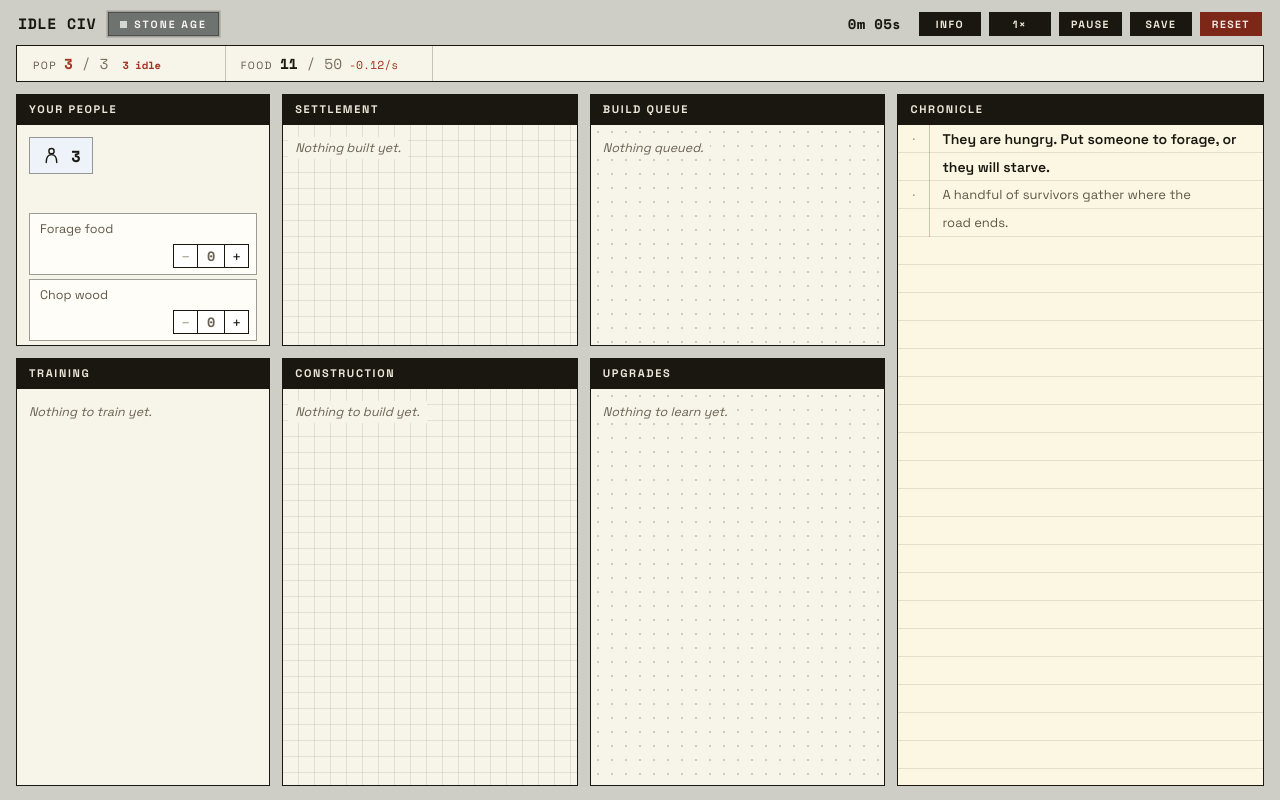
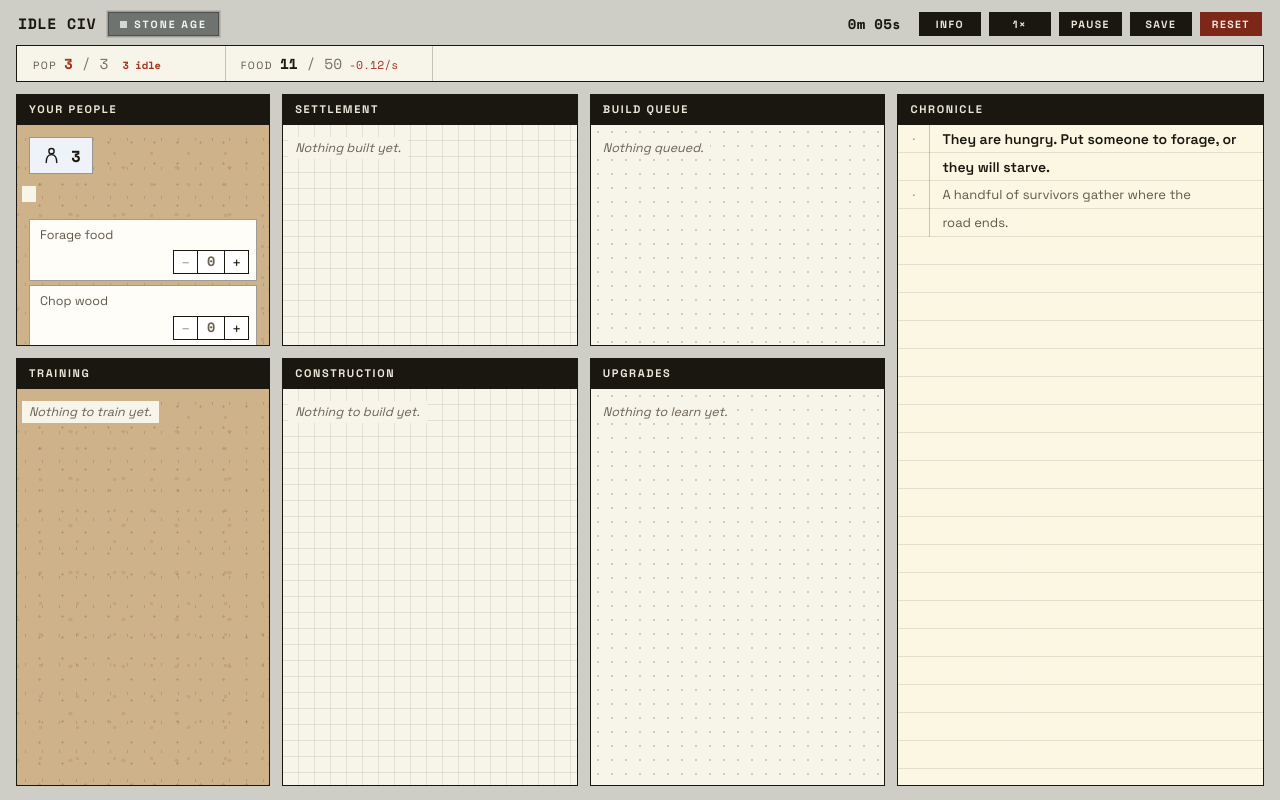
Before and after one commit to michaeldippold/idle-civ, a plain HTML site: page index.html in a window 1280 px wide. Drawn offline with nearby package versions, Linux system fonts and the light colour scheme.

Commit message:
Try corkboard for People and Training
The parked corkboard idea gets the one column still on plain stock. A
different material rather than another ruling, which is the argument for
it: People and Training are where you move bodies around, and a pinboard
is what that looks like in an office -- everything on them is already an
opaque box, so person tiles, job rows and unit cards read as cards pinned
to it.

Four speckle layers at deliberately coprime tile sizes (17/29, 23/21,
37/31, 53/47); equal or harmonic sizes beat against each other and show
an obvious repeat. No pins or curled corners -- decorative detail that
carries no information is what the restraint rule forbids, and the
material alone carries the idea.

The growth line was loose prose that would have sat straight on the
texture, so it gets the same paper backing as the empty states. A sweep
for unbacked text on the cork comes back empty; worst contrast among
backed text is 5.4:1, and the only lower figure is the disabled stepper
glyph, which is the deliberate dimmed state and unrelated to cork.

Flagged as a trial: --cork-bg is one line, and the whole thing is one
class on two panels in index.html if it reads as too much.

```diff
--- a/index.html
+++ b/index.html
@@ -52,7 +52,9 @@
     <!-- Row 1 -->
     <section class="block" id="panel-village">
       <h2>Your People</h2>
-      <div class="block-body">
+      <!-- Cork, not paper: this column is about people rather than paperwork.
+           Everything on it is an opaque box, so it reads as cards on a pinboard. -->
+      <div class="block-body ruled-cork">
         <div id="personTiles" class="holdings-grid"></div>
         <div class="growthline" id="growthLine"></div>
         <div id="jobList" class="job-list"></div>
@@ -87,7 +89,7 @@
     <!-- Row 2 -->
     <section class="block" id="panel-training">
       <h2>Training</h2>
-      <div class="block-body">
+      <div class="block-body ruled-cork">
         <p class="holdings-empty hidden" id="trainingEmpty">Nothing to train yet.</p>
         <div id="trainingList" class="build-list"></div>
       </div>
--- a/styles.css
+++ b/styles.css
@@ -59,6 +59,24 @@
      The tile size lives on .ruled-dot instead. */
   --dots:  radial-gradient(rgba(25,23,16,.19) 1px, transparent 1px);
   --rules: repeating-linear-gradient(to bottom, transparent 0, transparent 27px, rgba(25,23,16,.11) 27px, rgba(25,23,16,.11) 28px);
+
+  /* Cork, for the one column that is about PEOPLE rather than paperwork. It is
+     a different material rather than a different ruling, which is the point:
+     People and Training are where you move bodies around, and a pinboard is
+     what that looks like in an office. Everything on it -- person tiles, job
+     rows, unit cards -- is already an opaque box, so they read as cards pinned
+     to it.
+     Built from four speckle layers at deliberately coprime tile sizes; equal or
+     harmonic sizes would beat against each other and show an obvious repeat.
+     No pins or curled corners: decorative detail that carries no information is
+     exactly what this project's restraint rule forbids. */
+  --cork-bg: #cdb28a;
+  --cork: radial-gradient(rgba(94,66,38,.20) .9px, transparent 1px),
+          radial-gradient(rgba(120,86,50,.26) 1.2px, transparent 1.3px),
+          radial-gradient(rgba(150,113,72,.20) 1.6px, transparent 1.7px),
+          radial-gradient(rgba(168,133,90,.28) 2.2px, transparent 2.3px);
+  --cork-size: 17px 29px, 23px 21px, 37px 31px, 53px 47px;
+  --cork-pos:  0 0, 11px 7px, 5px 13px, 27px 19px;
 
   /* --- type. Three registers, per DESIGN-NOTES. --- */
   --ui:    "Space Grotesk", system-ui, -apple-system, "Segoe UI", sans-serif;
@@ -324,9 +342,23 @@
    everything with words in it sits in an opaque box on top. */
 .ruled-graph { background-image: var(--graph); }
 .ruled-dot   { background-image: var(--dots); background-size: 14px 14px; background-position: 0 0; }
+.ruled-cork  {
+  background-color: var(--cork-bg);
+  background-image: var(--cork);
+  background-size: var(--cork-size);
+  background-position: var(--cork-pos);
+}
 
 /* ---------- People ---------- */
-.growthline { font-size: 12px; color: var(--text-2); margin-bottom: 11px; min-height: 16px; }
+/* Backed for the same reason as the empty states: it is loose prose, and the
+   cork behind it is a texture, not a ruling. */
+.growthline {
+  display: inline-block;
+  background: var(--paper);
+  padding: 2px 7px;
+  font-size: 12px; color: var(--text-2);
+  margin: 0 0 11px -7px; min-height: 16px;
+}
 .growthline .cost { font-family: var(--mono); color: var(--ink); font-weight: 700; }
 
 .job-list { display: flex; flex-direction: column; gap: 4px; }
```
